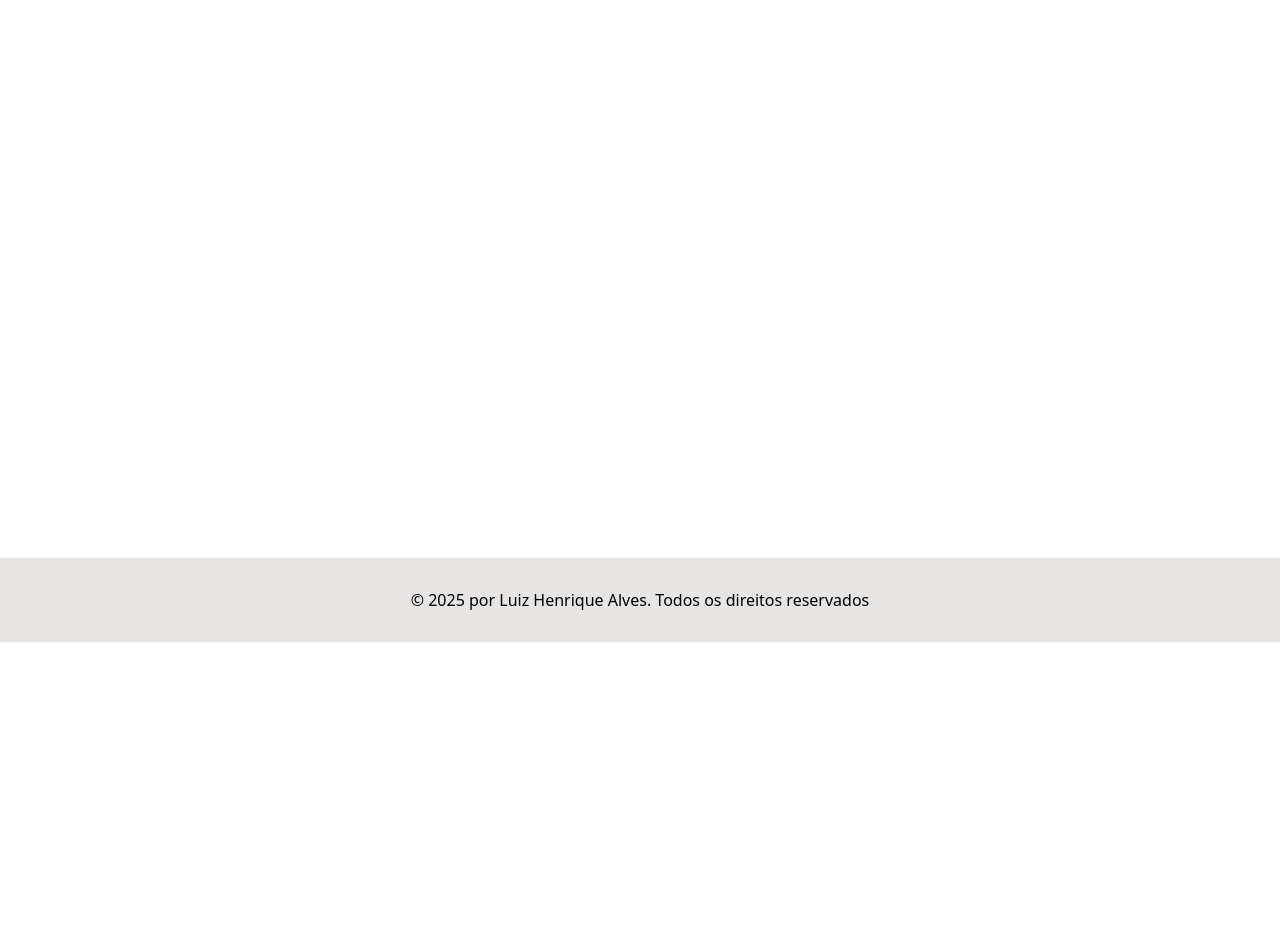
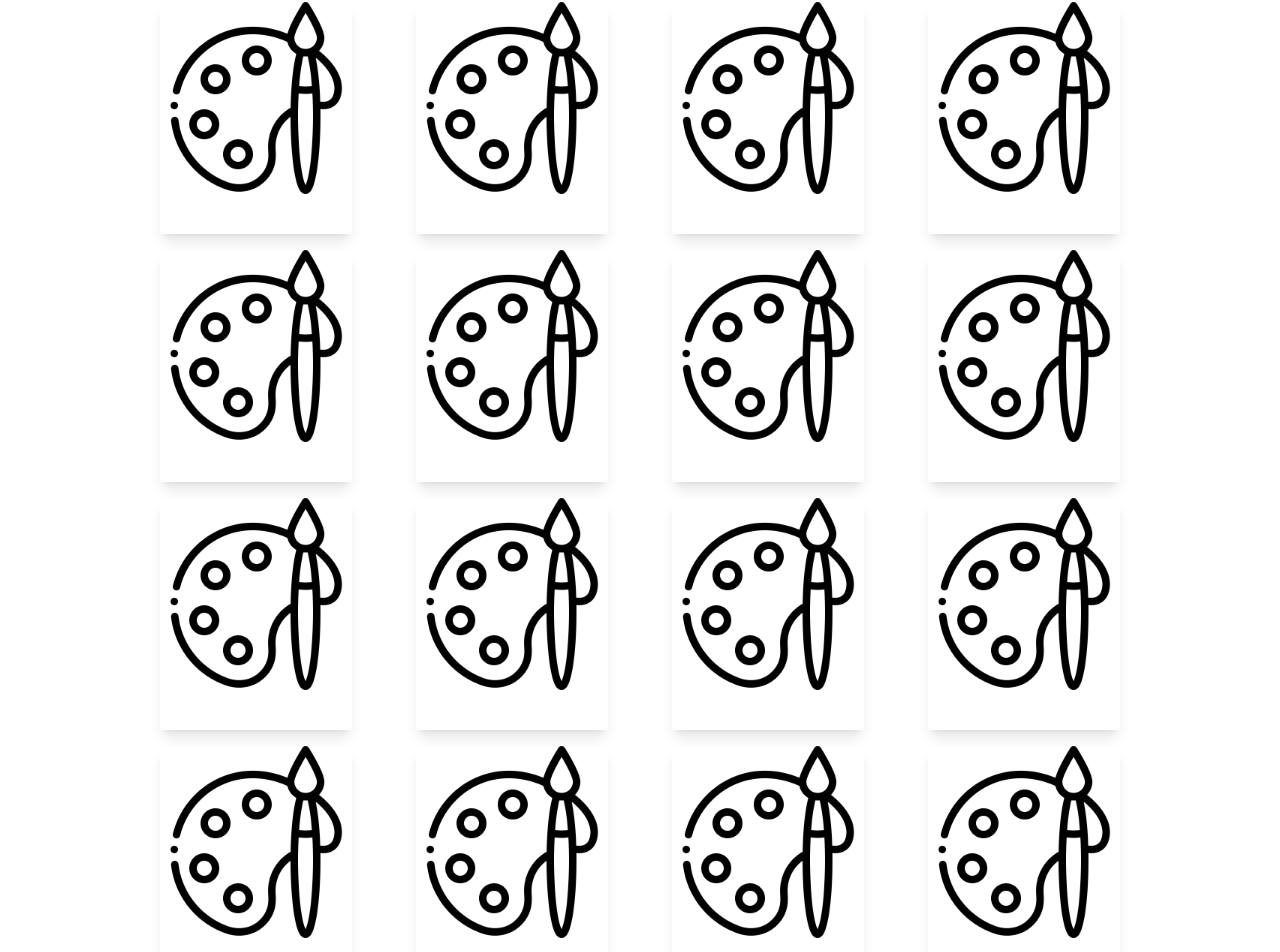
Before and after one commit to DavidWanderley/portfolioLuiz, a React (Vite) app: page /portfolio in a window 1280 px wide. Shown: the part 158-1110 px from the top of the page. Before the commit the page ends 800 px from the top, so only its background shows below. Built offline with nearby package versions, Linux system fonts and the light colour scheme.

Commit message:
atualizacao das paginas portfolio e contato, criacao de campos

```diff
--- a/src/App.jsx
+++ b/src/App.jsx
@@ -1,5 +1,5 @@
 import "./App.css";
-import { Card } from "./components/HomeComponents/Card";
+import { Card } from "./components/All/Card";
 import { FollowCloselySection } from "./containers/HomeContainers/FollowCloselySection/FollowCloselySection";
 import { HeroSection } from "./containers/HomeContainers/HeroSection/HeroSection";
 
@@ -9,9 +9,9 @@ function App() {
       <section className="home-container">
         <HeroSection />
 
-        <div className="bg-blue-200">
+        <div className="bg-blue-200 py-5">
           <h1>Fotos de artes</h1>
-          <Card image="../../../../public/Image/art.png" />{" "}
+          <Card image="../../../../public/Image/art.png" />
           {/* ao clickar na arte abriria uma nova aba com mais fotos relacionada a arte e  com texto explicando sobre ela */}
         </div>
 
--- a/src/containers/HomeContainers/FollowCloselySection/FollowCloselySection.jsx
+++ b/src/containers/HomeContainers/FollowCloselySection/FollowCloselySection.jsx
@@ -1,4 +1,4 @@
-import { Card } from "../../../components/HomeComponents/Card";
+import { Card } from "../../../components/All/Card";
 import "./FollowCloselySection.css";
 
 export function FollowCloselySection() {
--- a/src/pages/Contato/Contato.jsx
+++ b/src/pages/Contato/Contato.jsx
@@ -1,8 +1,14 @@
+import { InputField } from "../../components/InputField";
 
 export function Contato() {
   return (
     <section className="home-container">
-        <p>Contact Lorem ipsum dolor sit amet consectetur adipisicing elit. Cumque dolores provident, natus dolorem sequi accusantium reprehenderit aut autem, vel dicta quae perferendis omnis magni aspernatur non vero adipisci quaerat animi?</p>
+      <div className="px-12 py-5">
+        <InputField type="text" name="Nome" />
+        <InputField type="text" name="Nome" />
+        <InputField type="text" name="Nome" />
+        <InputField type="text" name="Nome" />
+      </div>
     </section>
   );
 }
--- a/src/pages/Portfolio/Portfolio.jsx
+++ b/src/pages/Portfolio/Portfolio.jsx
@@ -1,8 +1,40 @@
+import { Card } from "../../components/All/Card";
+import { Link } from "react-router-dom";
 
 export function Portfolio() {
   return (
-    <section className="home-container">
-        <p>Portfolio Lorem ipsum dolor sit amet consectetur adipisicing elit. Cumque dolores provident, natus dolorem sequi accusantium reprehenderit aut autem, vel dicta quae perferendis omnis magni aspernatur non vero adipisci quaerat animi?</p>
-    </section>
+    <>
+      <section className="home-container py-12">
+        <div className="flex flex-col md:flex-row items-center justify-center gap-8 p-8 rounded-lg max-w-5xl mx-auto">
+          <div className="flex-1">
+            <Card image="../../../../public/Image/art.png" />
+            <Card image="../../../../public/Image/art.png" />
+            <Card image="../../../../public/Image/art.png" />
+            <Card image="../../../../public/Image/art.png" />
+          </div>
+
+          <div className="flex-1 text-center md:text-center">
+            <Card image="../../../../public/Image/art.png" />
+            <Card image="../../../../public/Image/art.png" />
+            <Card image="../../../../public/Image/art.png" />
+            <Card image="../../../../public/Image/art.png" />
+          </div>
+
+          <div className="flex-1 text-center md:text-center">
+            <Card image="../../../../public/Image/art.png" />
+            <Card image="../../../../public/Image/art.png" />
+            <Card image="../../../../public/Image/art.png" />
+            <Card image="../../../../public/Image/art.png" />
+          </div>
+
+          <div className="flex-1 text-center md:text-center">
+            <Card image="../../../../public/Image/art.png" />
+            <Card image="../../../../public/Image/art.png" />
+            <Card image="../../../../public/Image/art.png" />
+            <Card image="../../../../public/Image/art.png" />
+          </div>
+        </div>
+      </section>
+    </>
   );
 }
```
Also changed, not shown: src/components/All/Card.jsx (renamed from src/components/HomeComponents/Card.jsx).
